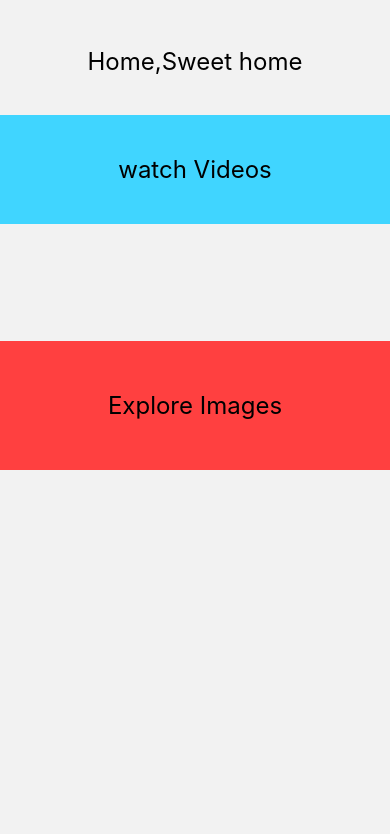
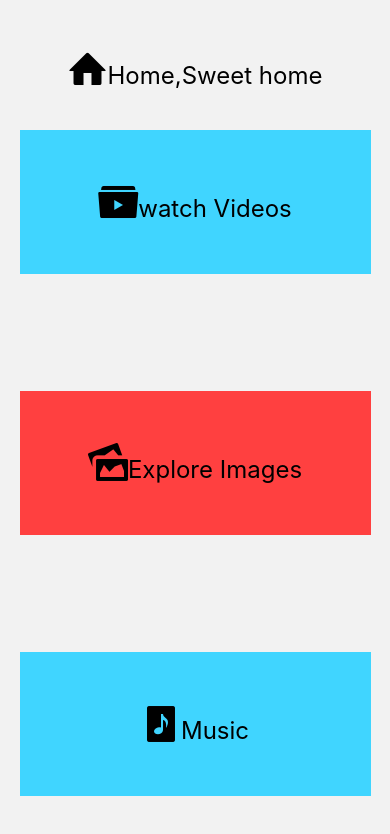
Before and after one commit to Bhupender202076/RN_login_video_image, a React Native app: screen /HomeScreen in a window 390 px wide. Shown: the top 834 px of the page. Built offline with nearby package versions, Linux system fonts and the light colour scheme.

Commit message:
icon password secure

```diff
--- a/src/components/Videos/ImageScreen/ImageScreen.js
+++ b/src/components/Videos/ImageScreen/ImageScreen.js
@@ -1,11 +1,5 @@
 import React, { Component } from "react";
-import {
-  Text,
-  View,
-  StyleSheet,
-  ImageBackground,
-  StatusBar,
-} from "react-native";
+import { Text, View, StyleSheet, Image, StatusBar } from "react-native";
 
 const ImageScreen = ({ route }) => {
   // console.log("routesparams>>>>>>>>>", route.params);
@@ -15,13 +9,11 @@ const ImageScreen = ({ route }) => {
   return (
     <View style={styles.container}>
       {/* <Text>yoyoyoyoyo</Text> */}
-      <ImageBackground
+      <Image
         source={{ uri: ImageURL }}
         resizeMode="contain"
         style={styles.ImageBackground}
-      >
-        <StatusBar style="auto" />
-      </ImageBackground>
+      />
     </View>
   );
 };
--- a/src/screens/HomeScreen/index.js
+++ b/src/screens/HomeScreen/index.js
@@ -11,6 +11,8 @@ import Navigation from "../../components/navigation";
 import Videos from "../../components/Videos/Videos";
 import { useNavigation } from "@react-navigation/native";
 // import CreateThumbnail from "react-native-create-thumbnail";
+import Entypo from "@expo/vector-icons/Entypo";
+import FontAwesome from "@expo/vector-icons/FontAwesome";
 
 const Index = () => {
   const navigation = useNavigation();
@@ -24,6 +26,7 @@ const Index = () => {
   return (
     <SafeAreaView style={styles.container}>
       <Text style={{ fontSize: 24, alignSelf: "center", marginTop: "12%" }}>
+        <Entypo name="home" size={40} marginLeft={30} />
         Home,Sweet home
       </Text>
       <ScrollView style={styles.scrollView}>
@@ -32,10 +35,11 @@ const Index = () => {
             <Text
               style={{
                 fontSize: 24,
-                padding: 40,
+                padding: 50,
               }}
               onPress={WatchVideos}
             >
+              <Entypo name="folder-video" size={40} marginLeft={30} />
               watch Videos
             </Text>
           </TouchableOpacity>
@@ -43,8 +47,16 @@ const Index = () => {
 
         <View>
           <TouchableOpacity style={styles.button2}>
-            <Text style={{ fontSize: 24, padding: 40 }} onPress={ExploreImages}>
+            <Text style={{ fontSize: 24, padding: 50 }} onPress={ExploreImages}>
+              <Entypo name="images" size={40} marginLeft={30} />
               Explore Images
+            </Text>
+          </TouchableOpacity>
+
+          <TouchableOpacity style={styles.button1}>
+            <Text style={{ fontSize: 24, padding: 50 }} onPress={ExploreImages}>
+              <Entypo name="music" size={40} marginLeft={30} />
+              Music
             </Text>
           </TouchableOpacity>
         </View>
@@ -68,14 +80,16 @@ const styles = StyleSheet.create({
     alignItems: "center",
     backgroundColor: "#40d5ff",
     marginVertical: "10%",
+    marginLeft: "5%",
+    width: "90%",
   },
 
   button2: {
     marginVertical: "20%",
     alignItems: "center",
     backgroundColor: "#ff4040",
-
-    padding: 10,
+    width: "90%",
+    marginLeft: "5%",
   },
 });
 
--- a/src/screens/NewPasswordScreen/NewPasswordScreen.js
+++ b/src/screens/NewPasswordScreen/NewPasswordScreen.js
@@ -33,6 +33,7 @@ const NewPasswordScreen = () => {
           placeholder="Enter your new password"
           value={setNewPassword}
           setvalue={setNewPassword}
+          secureTextEntry={true}
         />
 
         <CustumButton
```
Also changed, not shown: src/screens/SignUpScreen/SignUpScreen.js (+8 -1 lines).
